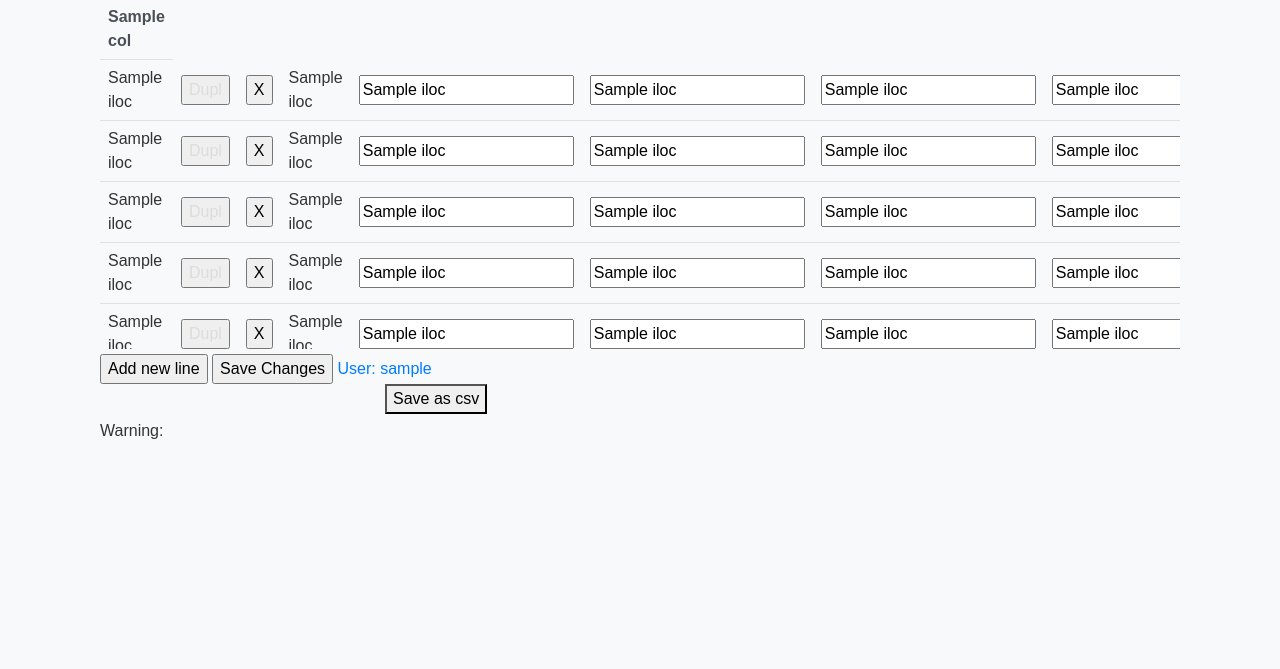
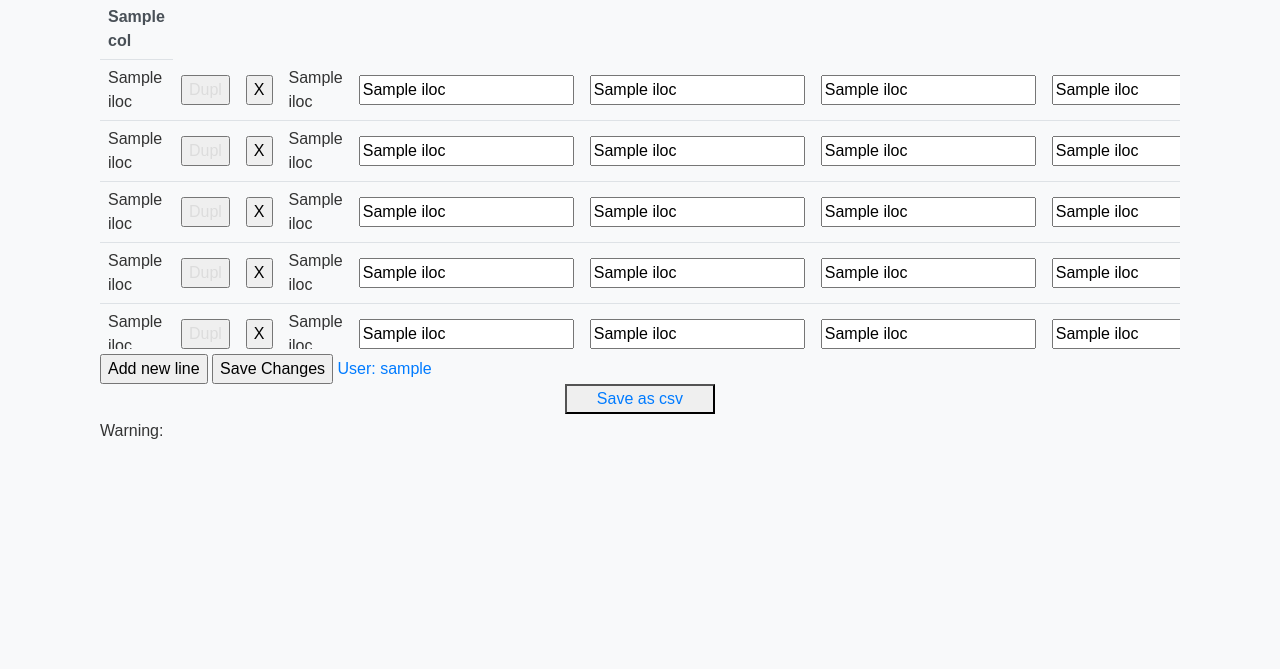
Before and after one commit to DEpt-metagenom/MetagenoMongo, a Flask app: template flask-version/metagenomongo/templates/index_with_table.html in a window 1280 px wide. Shown: the part 56-725 px from the top of the page. Run offline with Flask 3, Linux system fonts and the light colour scheme; the template is opened without the code that fills it: most values are stand-ins (such as "Sample title", 1, 10 or a date in 2020); parts of the project's set-up code (start-up, migrations or seed data) failed here and were passed over; some libraries are stand-ins or nearby versions.

Commit message:
style: modify css style to the "Save as csv"

```diff
--- a/flask-version/metagenomongo/static/styles.css
+++ b/flask-version/metagenomongo/static/styles.css
@@ -121,3 +121,9 @@ span{
     visibility: visible;
     opacity: 1;
 }
+#save_as_csv{
+    width: 150px;
+    display: block;
+    margin: auto;
+    color: #007bff;
+}
--- a/flask-version/metagenomongo/templates/index_with_table.html
+++ b/flask-version/metagenomongo/templates/index_with_table.html
@@ -47,11 +47,9 @@
                     <input type="submit" value="Save Changes" formaction="/change">
                     <span>User: {{user_name}}</span>
                 </div>
-            <div class="d-grid col-6 mx-auto">
                 <input type="hidden" name="user_name" value="{{user_name}}">
                 {% if not errors.fatal_error%}
-                <button type="submit" formaction="/save">Save as csv</button>
-            </div>
+                <button type="submit" formaction="/save" id="save_as_csv">Save as csv</button>
             {% endif %}
             </form>
         </div>
@@ -59,7 +57,7 @@
     <div class="result">
         {% for e in errors.fatal_error %}
         <div class="error-message" data-row="{{e[0]}}">
-            row:{{ e[0]+1 }}, {{ e[1] }} :{{ e[2] }}
+            row:{{ e[0] }}, {{ e[1] }} :{{ e[2] }}
         </div>
         {% endfor %}
         <div>Warning: {{ errors.warning[0]}}</div>
```
